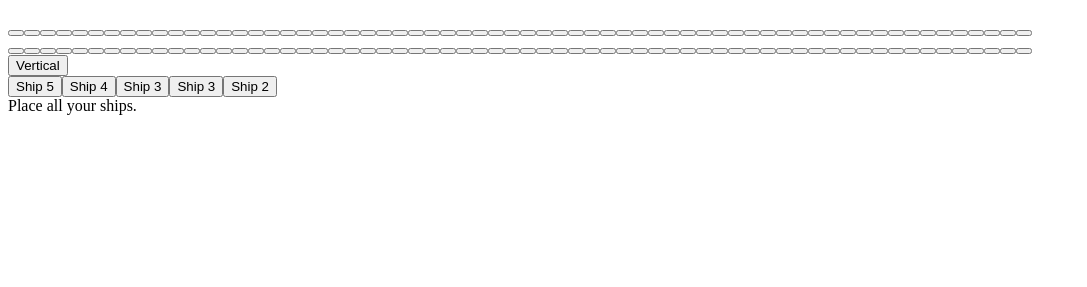
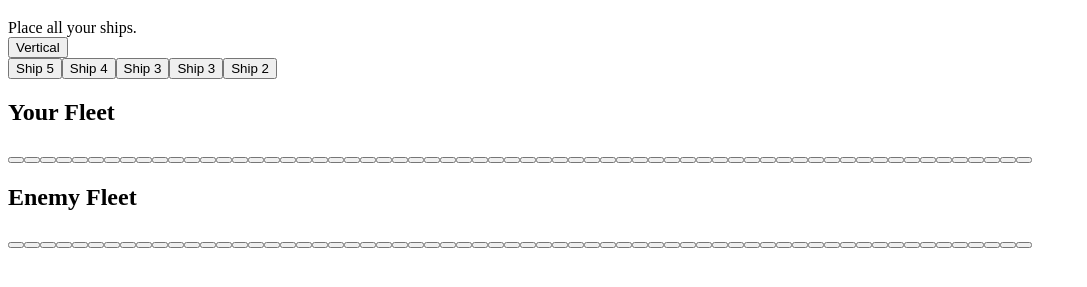
Before and after one commit to VictorMukumbu/topBattleshipProject, a website with bundled scripts: page index.html in a window 1280 px wide. Shown: the part 61-348 px from the top of the page, without its empty margins (0-1087 px from the left). Built offline with nearby package versions, Linux system fonts and the light colour scheme.

Commit message:
feat: integrate dom ui with html controls

```diff
--- a/index.html
+++ b/index.html
@@ -13,9 +13,23 @@
     <main>
         <h1>Battleship</h1>
 
-        <div id="player-board"></div>
+        <div id="game-status"></div>
 
-        <div id="opponent-board"></div>
+        <button id="direction-button">
+            Vertical
+        </button>
+
+        <div id="fleet"></div>
+
+        <section>
+            <h2>Your Fleet</h2>
+            <div id="player-board"></div>
+        </section>
+
+        <section>
+            <h2>Enemy Fleet</h2>
+            <div id="opponent-board"></div>
+        </section>
     </main>
 
     <script
@@ -23,4 +37,5 @@
         src="./src/index.js"
     ></script>
 </body>
+
 </html>
--- a/src/dom-ui.js
+++ b/src/dom-ui.js
@@ -25,15 +25,17 @@ export function DomUi() {
     boardContainer.classList.add("board")
     opponentBoardContainer.classList.add("board")
 
-    let directionButton = document.createElement("button")
-
+    let directionButton =
+    document.querySelector("#direction-button") ||
+    document.createElement("button")
     directionButton.textContent = "Vertical"
-
     if (!directionButton.parentElement) {
         document.body.appendChild(directionButton)
     }
 
-    let fleetContainer = document.createElement("div")
+    let fleetContainer =
+    document.querySelector("#fleet") ||
+    document.createElement("div")
 
     fleetContainer.classList.add("fleet")
 
@@ -41,7 +43,8 @@ export function DomUi() {
         document.body.appendChild(fleetContainer)
     }
 
-    let gameStatus = document.createElement("div")
+    let gameStatus =  document.querySelector("#game-status") ||
+     document.createElement("div")
     gameStatus.classList.add("game-status")
     if (!gameStatus.parentElement) {
         document.body.appendChild(gameStatus)
```
Also changed, not shown: tests/index.test.js (+44 -0 lines).
